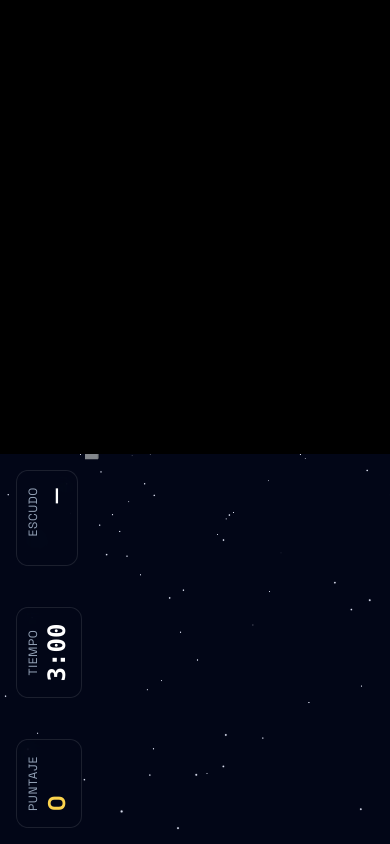
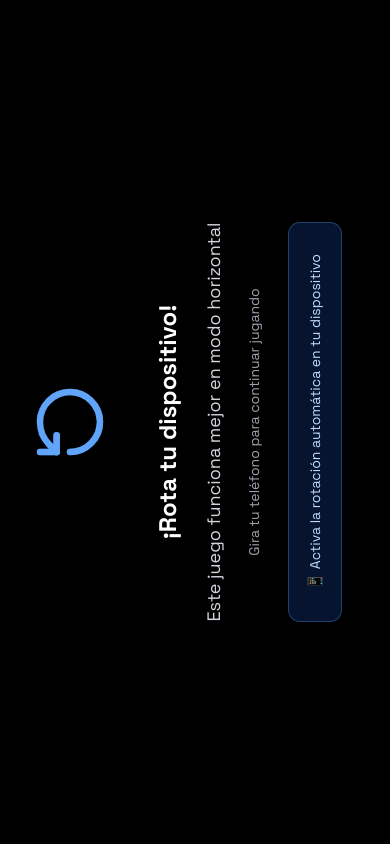
Before and after one commit to artugrande/noe-al-espacio, a Next.js app: page / in a window 390 px wide. Both pictures are taken after a click on the button "🚀 Iniciar Juego". Shown: the top 844 px of the page. Built offline with nearby package versions, Linux system fonts and the light colour scheme.

Commit message:
feat(game): add HUD and mobile controls for v2
Co-authored-by: Cursor <cursoragent@cursor.com>

```diff
--- a/app/page.tsx
+++ b/app/page.tsx
@@ -2,6 +2,9 @@
 
 import { useEffect, useRef, useState, useSyncExternalStore } from "react"
 import { GameSession } from "@/components/game/GameSession"
+import { Hud } from "@/components/hud/Hud"
+import { MobileControls } from "@/components/hud/MobileControls"
+import { OrientationWarning } from "@/components/hud/OrientationWarning"
 import {
   getSnapshot,
   resetSession,
@@ -9,7 +12,6 @@ import {
   subscribe,
   type SessionSnapshot,
 } from "@/components/game/gameState"
-import { GAME_DURATION_MS } from "@/lib/game/constants"
 import { pickCuriosity } from "@/lib/game/curiosidades"
 import { loadHighScores, submitScore } from "@/lib/game/scores"
 import type { AchievementId } from "@/lib/game/types"
@@ -22,13 +24,6 @@ const achievementLabels: Record<AchievementId, string> = {
 
 function useSessionSnapshot() {
   return useSyncExternalStore(subscribe, getSnapshot, getSnapshot)
-}
-
-function formatTime(milliseconds: number) {
-  const totalSeconds = Math.max(0, Math.ceil(milliseconds / 1000))
-  const minutes = Math.floor(totalSeconds / 60)
-  const seconds = totalSeconds % 60
-  return `${minutes}:${seconds.toString().padStart(2, "0")}`
 }
 
 function HomeScreen() {
@@ -114,30 +109,10 @@ function HomeScreen() {
 }
 
 function PlayingScreen({ snapshot }: { snapshot: SessionSnapshot }) {
-  const remainingMs = GAME_DURATION_MS - snapshot.gameTimeMs
-
   return (
     <section className="relative h-screen w-screen overflow-hidden bg-black">
       <GameSession />
-
-      <div className="pointer-events-none absolute inset-x-0 top-0 z-10 flex items-start justify-between gap-3 p-4 text-white">
-        <div className="rounded-xl border border-white/10 bg-slate-950/70 px-4 py-2 backdrop-blur">
-          <p className="text-xs uppercase tracking-wider text-slate-400">Puntaje</p>
-          <p className="text-2xl font-black text-amber-300">{snapshot.score}</p>
-        </div>
-        <div className="rounded-xl border border-white/10 bg-slate-950/70 px-4 py-2 text-center backdrop-blur">
-          <p className="text-xs uppercase tracking-wider text-slate-400">Tiempo</p>
-          <p className="font-mono text-2xl font-black">
-            {formatTime(remainingMs)}
-          </p>
-        </div>
-        <div className="min-w-24 rounded-xl border border-white/10 bg-slate-950/70 px-4 py-2 text-right backdrop-blur">
-          <p className="text-xs uppercase tracking-wider text-slate-400">Escudo</p>
-          <p className="text-xl font-black">
-            {snapshot.hasShield ? "🛡️ Activo" : "—"}
-          </p>
-        </div>
-      </div>
+      <Hud />
 
       <button
         type="button"
@@ -253,6 +228,8 @@ export default function NoeAlEspacio() {
       ) : (
         <EndScreen snapshot={snapshot} />
       )}
+      <MobileControls />
+      <OrientationWarning />
     </main>
   )
 }
--- /dev/null
+++ b/components/hud/Hud.tsx
@@ -0,0 +1,41 @@
+"use client"
+
+import { useSyncExternalStore } from "react"
+import {
+  getSnapshot,
+  subscribe,
+} from "@/components/game/gameState"
+import { GAME_DURATION_MS } from "@/lib/game/constants"
+
+function formatTime(milliseconds: number) {
+  const totalSeconds = Math.max(0, Math.ceil(milliseconds / 1000))
+  const minutes = Math.floor(totalSeconds / 60)
+  const seconds = totalSeconds % 60
+  return `${minutes}:${seconds.toString().padStart(2, "0")}`
+}
+
+export function Hud() {
+  const snapshot = useSyncExternalStore(subscribe, getSnapshot, getSnapshot)
+  const remainingMs = GAME_DURATION_MS - snapshot.gameTimeMs
+
+  return (
+    <div className="pointer-events-none absolute inset-x-0 top-0 z-10 flex items-start justify-between gap-3 p-4 text-white">
+      <div className="rounded-xl border border-white/10 bg-slate-950/70 px-4 py-2 backdrop-blur">
+        <p className="text-xs uppercase tracking-wider text-slate-400">Puntaje</p>
+        <p className="text-2xl font-black text-amber-300">{snapshot.score}</p>
+      </div>
+      <div className="rounded-xl border border-white/10 bg-slate-950/70 px-4 py-2 text-center backdrop-blur">
+        <p className="text-xs uppercase tracking-wider text-slate-400">Tiempo</p>
+        <p className="font-mono text-2xl font-black">
+          {formatTime(remainingMs)}
+        </p>
+      </div>
+      <div className="min-w-24 rounded-xl border border-white/10 bg-slate-950/70 px-4 py-2 text-right backdrop-blur">
+        <p className="text-xs uppercase tracking-wider text-slate-400">Escudo</p>
+        <p className="text-xl font-black">
+          {snapshot.hasShield ? "🛡️ Activo" : "—"}
+        </p>
+      </div>
+    </div>
+  )
+}
--- /dev/null
+++ b/components/hud/MobileControls.tsx
@@ -0,0 +1,71 @@
+"use client"
+
+import { useSyncExternalStore } from "react"
+import { ChevronLeft, ChevronRight, Rocket } from "lucide-react"
+import { getSnapshot, subscribe } from "@/components/game/gameState"
+import { input } from "@/components/game/input"
+import { useMobile } from "@/components/hud/useMobile"
+
+export function MobileControls() {
+  const snapshot = useSyncExternalStore(subscribe, getSnapshot, getSnapshot)
+  const isMobile = useMobile()
+
+  if (!isMobile || snapshot.screen !== "playing") return null
+
+  return (
+    <div className="fixed bottom-4 left-0 right-0 z-50 flex items-end justify-between px-4">
+      <div className="flex gap-4">
+        <button
+          type="button"
+          aria-label="Mover a la izquierda"
+          onTouchStart={(event) => {
+            event.preventDefault()
+            input.setLeft(true)
+          }}
+          onTouchEnd={(event) => {
+            event.preventDefault()
+            input.setLeft(false)
+          }}
+          onTouchCancel={() => input.setLeft(false)}
+          className="glass-button select-none rounded-full p-4 text-2xl text-white transition-all duration-200 active:scale-95"
+          style={{ touchAction: "none" }}
+        >
+          <ChevronLeft size={32} />
+        </button>
+
+        <button
+          type="button"
+          aria-label="Mover a la derecha"
+          onTouchStart={(event) => {
+            event.preventDefault()
+            input.setRight(true)
+          }}
+          onTouchEnd={(event) => {
+            event.preventDefault()
+            input.setRight(false)
+          }}
+          onTouchCancel={() => input.setRight(false)}
+          className="glass-button select-none rounded-full p-4 text-2xl text-white transition-all duration-200 active:scale-95"
+          style={{ touchAction: "none" }}
+        >
+          <ChevronRight size={32} />
+        </button>
+      </div>
+
+      {!snapshot.launched ? (
+        <button
+          type="button"
+          aria-label="Despegar"
+          onTouchStart={(event) => {
+            event.preventDefault()
+            input.pressLaunch()
+          }}
+          className="glass-button animate-pulse select-none rounded-full bg-gradient-to-r from-blue-600 to-purple-600 p-4 text-2xl text-white transition-all duration-200 active:scale-95"
+          style={{ touchAction: "none" }}
+        >
+          <Rocket size={32} />
+        </button>
+      ) : null}
+    </div>
+  )
+}
--- /dev/null
+++ b/components/hud/OrientationWarning.tsx
@@ -0,0 +1,67 @@
+"use client"
+
+import { useEffect, useState, useSyncExternalStore } from "react"
+import { RotateCcw } from "lucide-react"
+import {
+  getSnapshot,
+  patchSnapshot,
+  subscribe,
+} from "@/components/game/gameState"
+import { useMobile } from "@/components/hud/useMobile"
+
+export function OrientationWarning() {
+  const snapshot = useSyncExternalStore(subscribe, getSnapshot, getSnapshot)
+  const isMobile = useMobile()
+  const [isPortrait, setIsPortrait] = useState(false)
+  const shouldPause =
+    snapshot.screen === "playing" && isMobile && isPortrait
+
+  useEffect(() => {
+    const update = () => setIsPortrait(window.innerHeight > window.innerWidth)
+
+    update()
+    window.addEventListener("resize", update)
+    window.addEventListener("orientationchange", update)
+
+    return () => {
+      window.removeEventListener("resize", update)
+      window.removeEventListener("orientationchange", update)
+    }
+  }, [])
+
+  useEffect(() => {
+    if (snapshot.paused !== shouldPause) {
+      patchSnapshot({ paused: shouldPause })
+    }
+  }, [shouldPause, snapshot.paused])
+
+  if (!shouldPause) return null
+
+  return (
+    <div className="fixed inset-0 z-[9999] flex flex-col items-center justify-center bg-black p-8 text-white">
+      <div className="space-y-6 text-center">
+        <div className="animate-bounce">
+          <RotateCcw size={80} className="mx-auto text-blue-400" />
+        </div>
+
+        <div className="space-y-4">
+          <h2 className="text-2xl font-bold text-white">
+            ¡Rota tu dispositivo!
+          </h2>
+          <p className="text-lg text-gray-300">
+            Este juego funciona mejor en modo horizontal
+          </p>
+          <p className="text-sm text-gray-400">
+            Gira tu teléfono para continuar jugando
+          </p>
+        </div>
+
+        <div className="mt-8 rounded-xl border border-blue-400/30 bg-blue-600/20 p-4">
+          <p className="text-sm text-blue-200">
+            📱 Activa la rotación automática en tu dispositivo
+          </p>
+        </div>
+      </div>
+    </div>
+  )
+}
--- /dev/null
+++ b/components/hud/useMobile.ts
@@ -0,0 +1,29 @@
+"use client"
+
+import { useEffect, useState } from "react"
+
+const MOBILE_MAX_WIDTH = 768
+const TOUCH_USER_AGENT =
+  /Android|webOS|iPhone|iPad|iPod|BlackBerry|IEMobile|Opera Mini|Mobile/i
+
+export function detectMobile() {
+  return (
+    window.innerWidth <= MOBILE_MAX_WIDTH ||
+    TOUCH_USER_AGENT.test(window.navigator.userAgent)
+  )
+}
+
+export function useMobile() {
+  const [isMobile, setIsMobile] = useState(false)
+
+  useEffect(() => {
+    const update = () => setIsMobile(detectMobile())
+
+    update()
+    window.addEventListener("resize", update)
+
+    return () => window.removeEventListener("resize", update)
+  }, [])
+
+  return isMobile
+}
```
